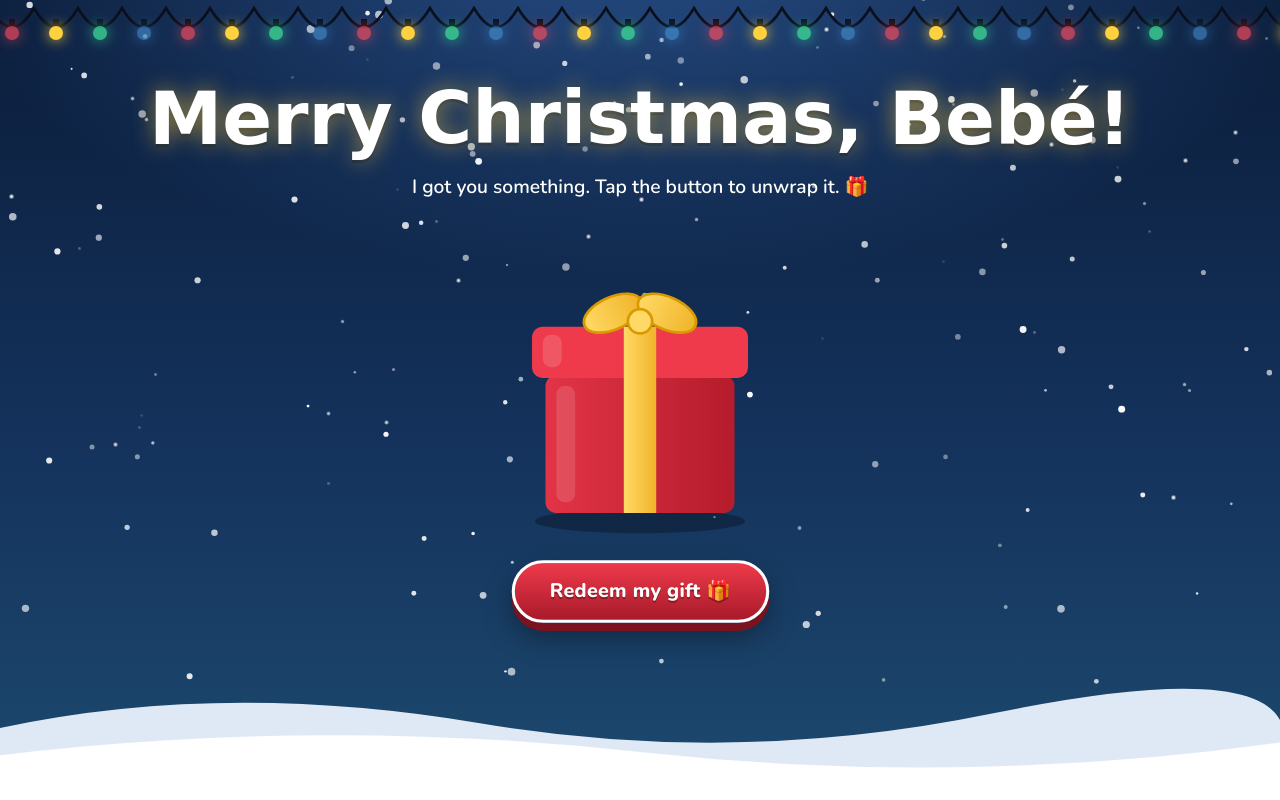
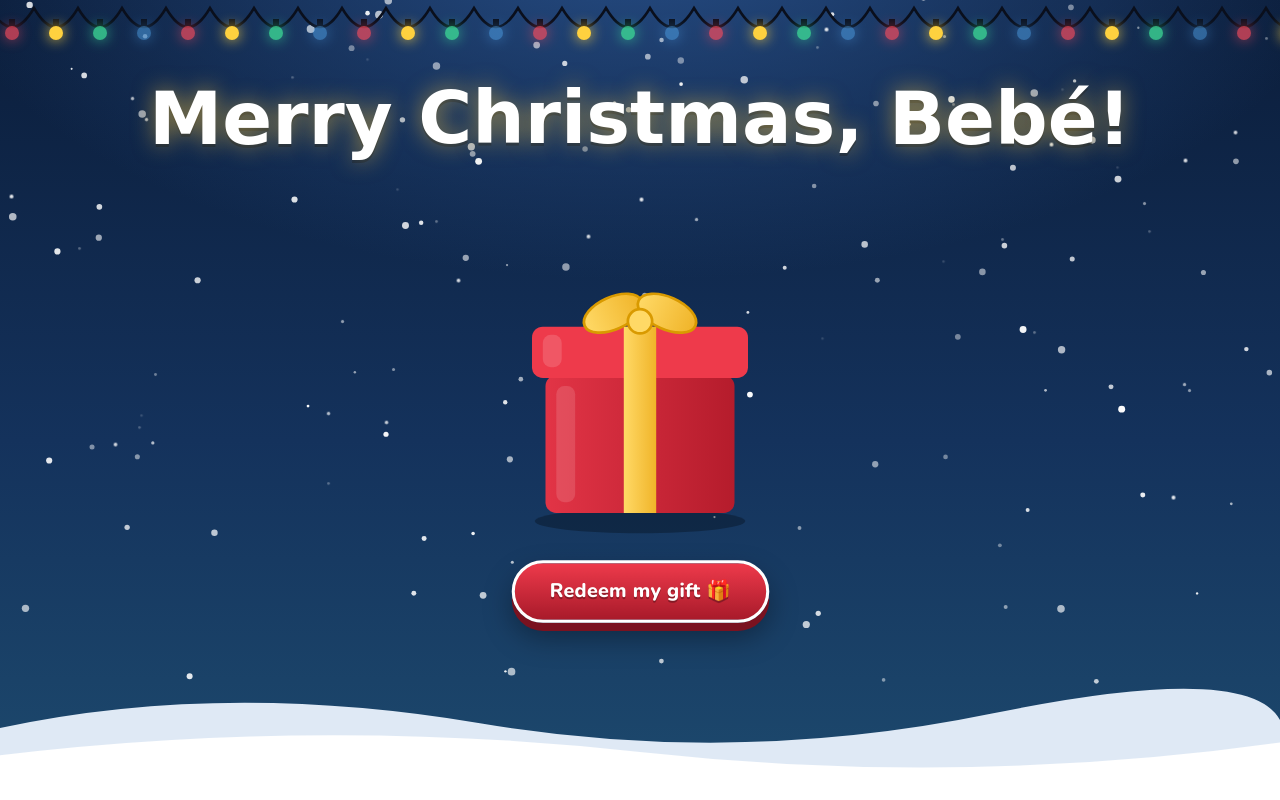
Before and after one commit to CONFIRM-EPE/verbose-sniffle, a plain HTML site: page xmas/index.html in a window 1280 px wide. Drawn offline with nearby package versions, Linux system fonts and the light colour scheme; a web font is replaced by a local one.

Commit message:
Update index.html

```diff
--- a/xmas/index.html
+++ b/xmas/index.html
@@ -205,10 +205,10 @@
 <script>
 /* ============ EDIT THESE ============ */
 const CONFIG = {
-  webhookUrl: "https://script.google.com/macros/s/AKfycbxNRoLOAWiR7I79teAl8ZJk3bh0nxQa0z033Cae6PQNErEXp7aah3Bziz7YY7M0MA_u/exec", // the Web app URL from Google Apps Script
+  webhookUrl: "https://script.google.com/macros/s/AKfycbw-vY8EsMTh7vmtiPPi8pFGPXrHsCIf0jqhD6eM9IPL8S06u4StxD54aekurmgkMOLQ/exec", // the Web app URL from Google Apps Script
   name: "Bebé",                                  // e.g. "Sam" → "Merry Christmas, Sam!" (leave "" to skip)
-  from: "",                                      // e.g. "Alex" → shows "Love, Alex" after redeeming
-  intro: "I got you something. Tap the button to unwrap it. 🎁"
+  from: "Sean",                                      // e.g. "Alex" → shows "Love, Alex" after redeeming
+  intro: ""
 };
 /* ==================================== */
 
```
